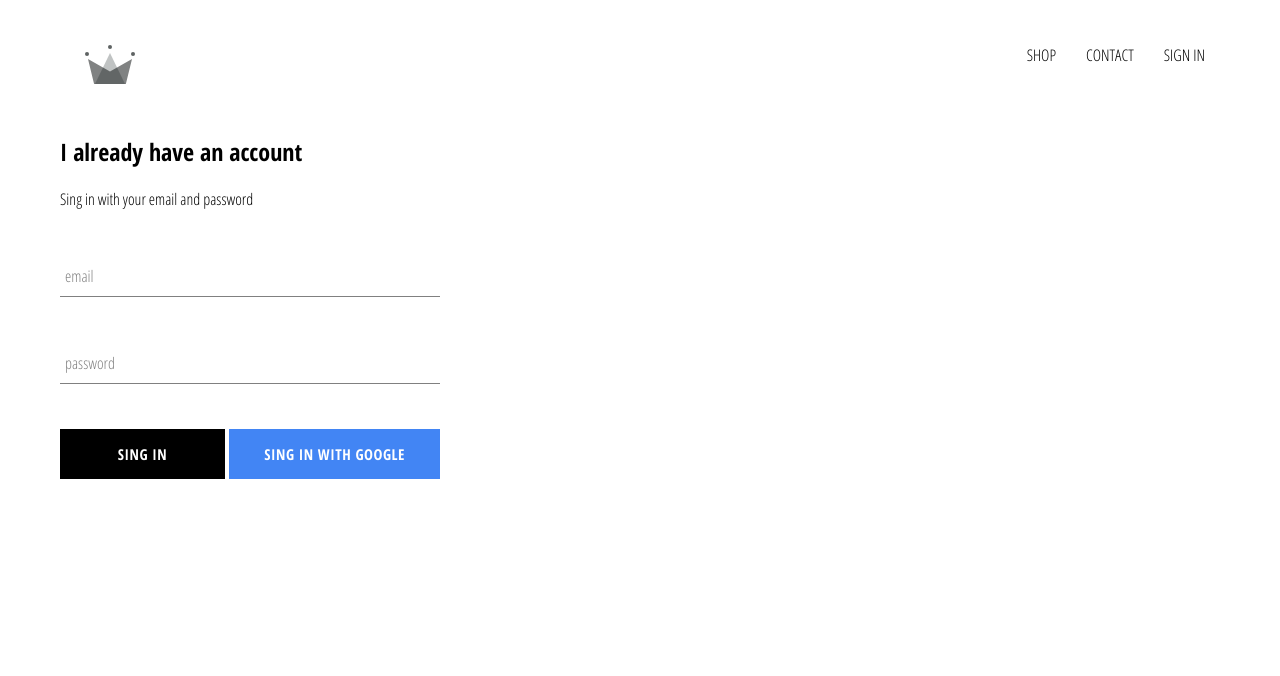
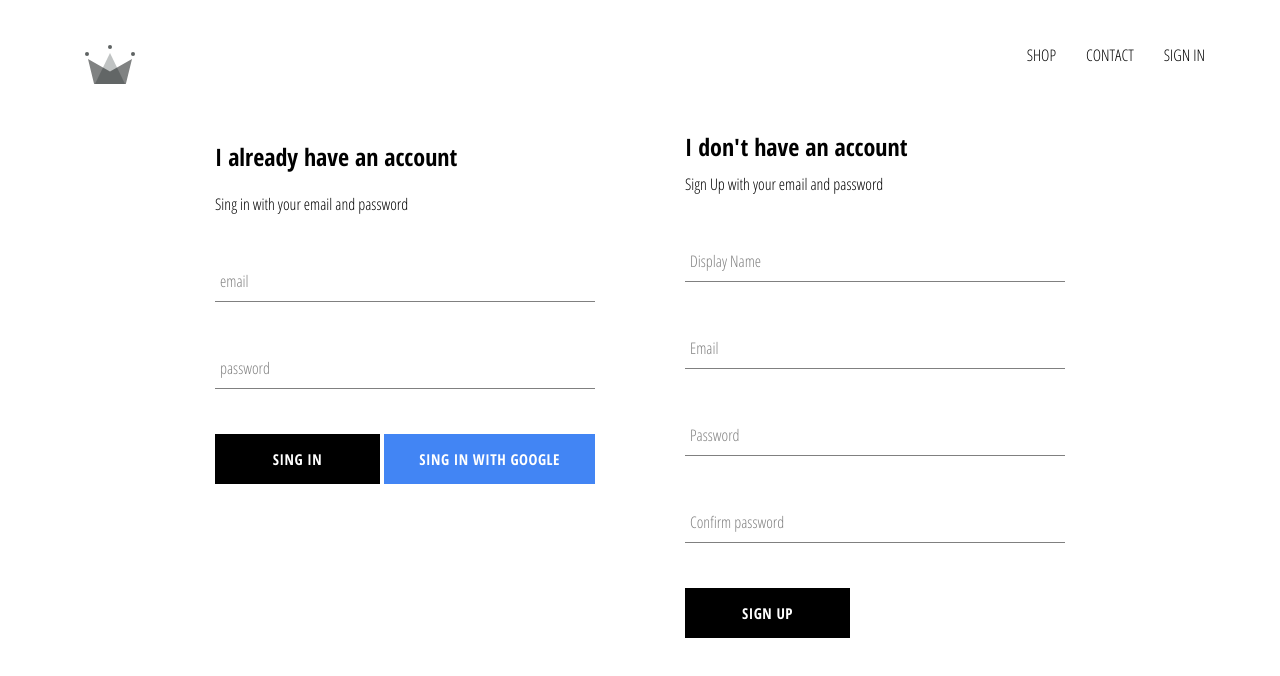
Before and after one commit to Azizullah007/e-commerce, a React (Create React App) app: page /signin in a window 1280 px wide. Shown: the top 676 px of the page. Built offline with nearby package versions, Linux system fonts and the light colour scheme; no server answers.

Commit message:
implemented firebase utiles, inculded ability to store authenticated users into our firestore database

```diff
--- a/src/App.js
+++ b/src/App.js
@@ -7,7 +7,7 @@
 import ShopPage from './pages/shop/shop.component'
 import Header from './components/header/header-component'
 import SignInAndSignUpPage from './pages/signIn-and-signUp/signIn-and-signUp.component';
-import {auth} from './firebase/firebase.utils'
+import {auth, createUserProfileDocument} from './firebase/firebase.utils'
 
 class App extends React.Component {
   constructor(){
@@ -21,10 +21,23 @@
   unsebscribeFromAuth = null
 
   componentDidMount(){
-    this.unsebscribeFromAuth = auth.onAuthStateChanged(user => {
-      this.setState({ currentUser: user })
+    this.unsebscribeFromAuth = auth.onAuthStateChanged(async userAuth => {
+      if(userAuth){
+        const userRef = await  createUserProfileDocument(userAuth)
 
-      console.log(user)
+        userRef.onSnapshot(snapShot =>{
+          this.setState({
+            currentUser:{
+              id: snapShot.id,
+              ...snapShot.data()
+            }
+          })
+
+          console.log(this.state)
+        })
+      }
+
+      this.setState({currentUser: userAuth})
     })
   }
 
--- /dev/null
+++ b/src/components/sign-up/sign-up.component.jsx
@@ -0,0 +1,96 @@
+import React from 'react'
+
+import FormInput from '../form-input/form-input.component'
+import CustomButton from '../custom-button/custom-button.component'
+
+import {auth, createUserProfileDocument} from '../../firebase/firebase.utils'
+
+import './sign-up.styles.scss'
+
+class SignUp extends React.Component{
+    constructor(){
+        super()
+
+        this.state ={
+            displayName: '',
+            email: '',
+            password: '',
+            confirmPassword: ''
+        }
+    }
+
+    handleSubmit = async event => {
+        event.preventDefault()
+
+        const {displayName, email, password, confirmPassword} = this.state
+
+        if(password !== confirmPassword){
+            alert("passwords don't match!")
+            return
+        }
+
+        try{
+            const{user} = await auth.createUserWithEmailAndPassword(email, password)
+
+            await createUserProfileDocument(user, {displayName})
+
+            this.setState({
+                displayName: '',
+                email: '',
+                password: '',
+                confirmPassword: ''
+            })
+        } catch(error){
+            console.error(error)
+        }
+    }
+
+
+    handleChange = event =>{
+        const { name, value } = event.target
+        this.setState({[name]: value})
+    }
+
+    render(){
+        const {displayName, email, password, confirmPassword} = this.state
+        return(
+            <div className= 'sign-up'>
+                <h2 className='title'>I don't have an account</h2>
+                <span>Sign Up with your email and password</span>
+                <form className='sign-up-form' onSubmit={this.handleSubmit}>
+                    <FormInput
+                        type= 'text'
+                        name= 'displayName'
+                        value={displayName}
+                        onChange={this.handleChange}
+                        label='Display Name' required
+                    />
+                    <FormInput
+                        type= 'email'
+                        name= 'email'
+                        value={email}
+                        onChange={this.handleChange}
+                        label='Email' required
+                    />
+                    <FormInput
+                        type= 'password'
+                        name= 'password'
+                        value={password}
+                        onChange={this.handleChange}
+                        label='Password' required
+                    />
+                    <FormInput
+                        type= 'password'
+                        name= 'confirmPassword'
+                        value={confirmPassword}
+                        onChange={this.handleChange}
+                        label='Confirm password' required
+                    />
+                    <CustomButton type='submit'>SIGN UP</CustomButton>
+                </form>
+            </div>
+        )
+    }
+}
+
+export default SignUp
--- /dev/null
+++ b/src/components/sign-up/sign-up.styles.scss
@@ -0,0 +1,9 @@
+.sign-up{
+    display: flex;
+    flex-direction: column;
+    width: 380px;
+
+    .title{
+        margin: 10px 0;
+    }
+}
--- a/src/firebase/firebase.utils.js
+++ b/src/firebase/firebase.utils.js
@@ -13,6 +13,32 @@
     measurementId: "G-30Z0XPD91E"
   }
 
+export const createUserProfileDocument = async (userAuth, addtionalData) =>{
+  if (!userAuth) return
+
+  const userRef = firestore.doc(`users/${userAuth.uid}`)
+
+  const snapShot = await userRef.get()
+
+  if(!snapShot.exists){
+    const {displayName, email} = userAuth
+    const createdAt = new Date()
+
+    try{
+      await userRef.set({
+        displayName,
+        email,
+        createdAt,
+        ...addtionalData
+      })
+    } catch (error){
+      console.log('error creating user', error.message)
+    }
+  }
+
+  return userRef
+}
+
 firebase.initializeApp(config)
 
 export const auth = firebase.auth()
--- a/src/pages/signIn-and-signUp/signIn-and-signUp.component.jsx
+++ b/src/pages/signIn-and-signUp/signIn-and-signUp.component.jsx
@@ -1,12 +1,14 @@
 import React from 'react'
 
 import SignIn from '../../components/sign-in/sign-in.component'
+import SignUp from '../../components/sign-up/sign-up.component'
 
 import './signIn-and-signUp.styles.scss'
 
 const SignInAndSignUpPage = ()=> (
     <div className='sign-in-and-sign-up'>
         <SignIn/>
+        <SignUp/>
     </div>
 )
 
--- a/src/pages/signIn-and-signUp/signIn-and-signUp.styles.scss
+++ b/src/pages/signIn-and-signUp/signIn-and-signUp.styles.scss
@@ -0,0 +1,6 @@
+.sign-in-and-sign-up{
+    width: 850px;
+    display: flex;
+    justify-content: space-between;
+    margin: 30px auto;
+}
```
